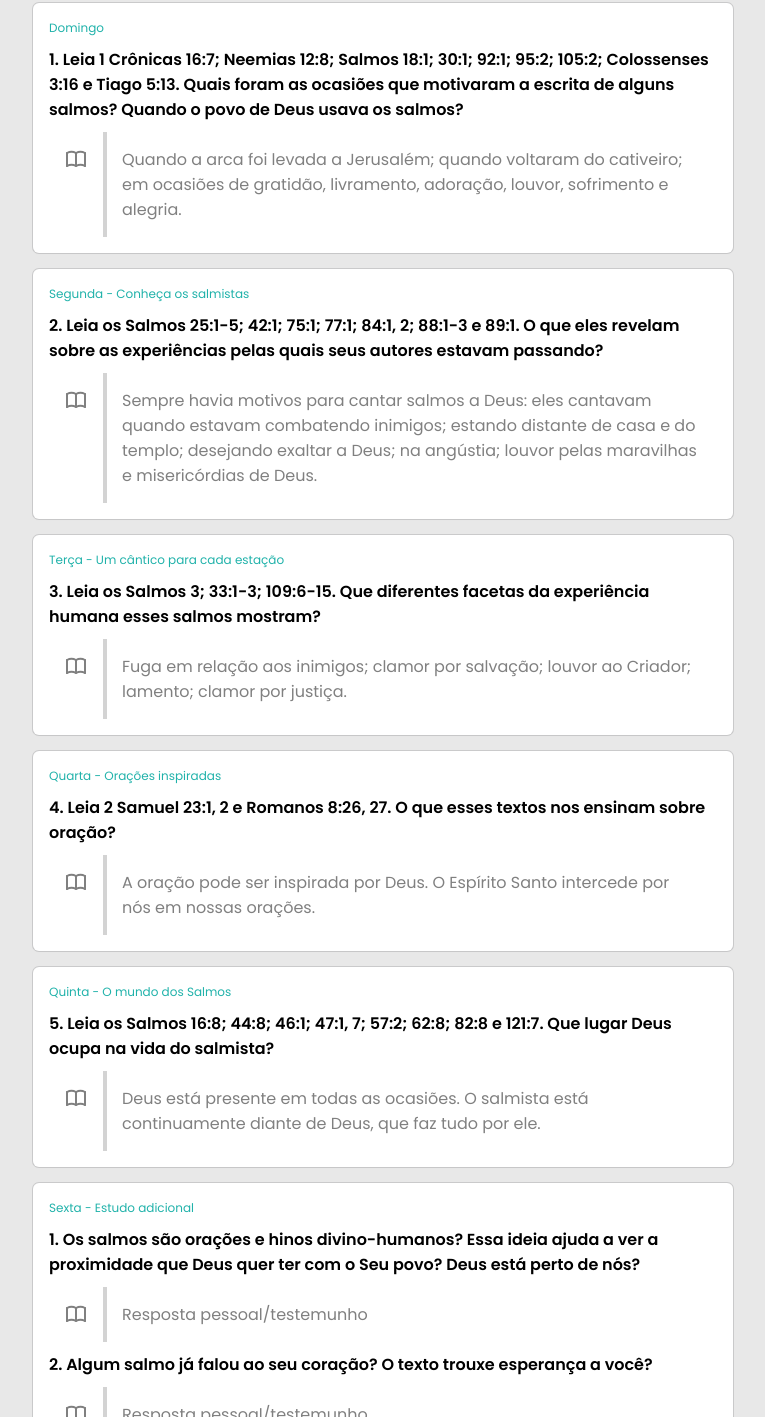
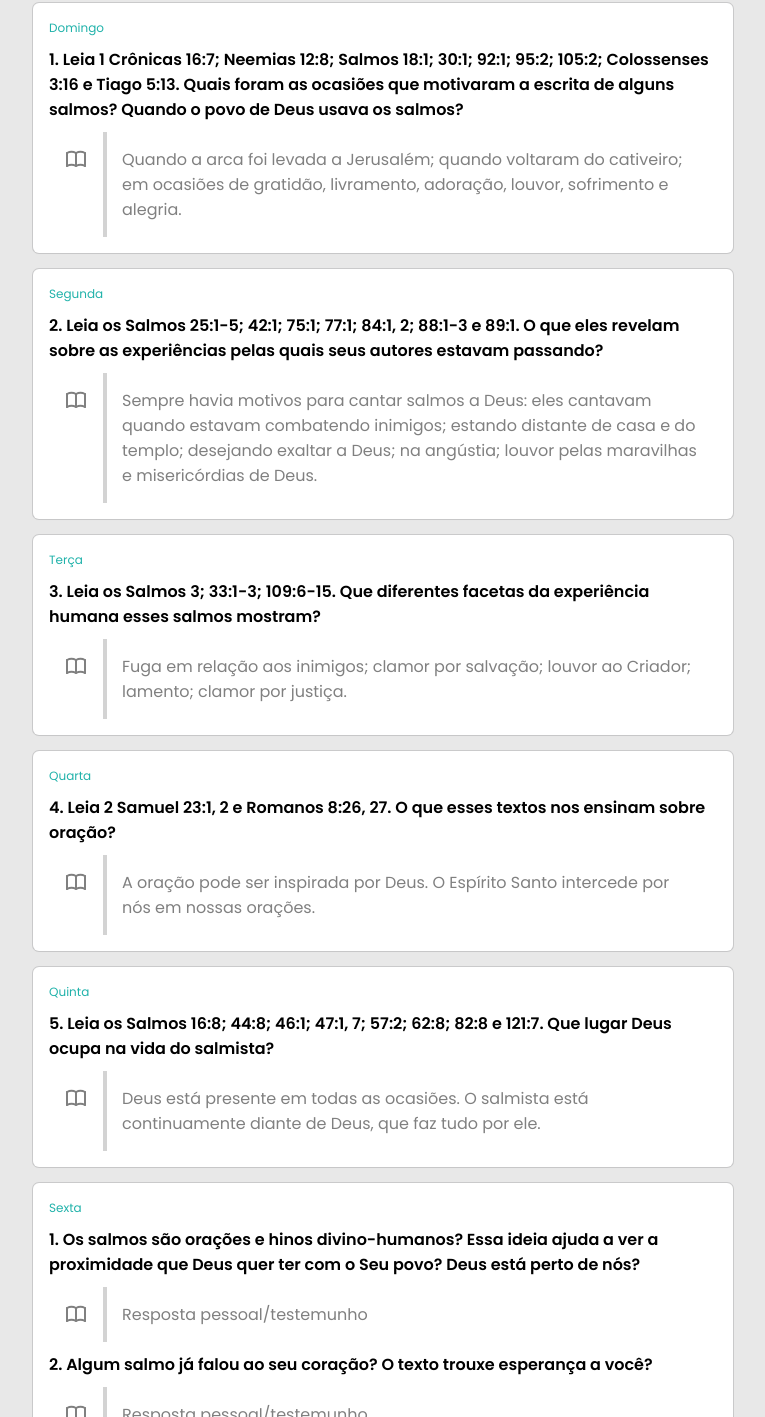
Before and after one commit to dls76/les, a plain HTML site: page index.html in a window 1280 px wide. Shown: the part 409-1826 px from the top of the page, without its empty margins (257-1022 px from the left). Drawn offline with Linux system fonts and the light colour scheme.

Commit message:
Update index.html

```diff
--- a/index.html
+++ b/index.html
@@ -63,7 +63,7 @@
           </div>
 
           <div class="box-item">
-                <div class="titulo-dia">Segunda - Conheça os salmistas</div>
+                <div class="titulo-dia" title="Conheça os salmistas">Segunda</div>
                 <dl class="accordion-list">
                   <dt class="pergunta">
                     2. Leia os Salmos 25:1-5; 42:1; 75:1; 77:1; 84:1, 2; 88:1-3 e
@@ -84,7 +84,7 @@
           </div>
 
           <div class="box-item">
-            <div class="titulo-dia">Terça - Um cântico para cada estação</div>
+            <div class="titulo-dia" title="Um cântico para cada estação">Terça</div>
             <dl class="accordion-list">
                 <dt class="pergunta">
                 3. Leia os Salmos 3; 33:1-3; 109:6-15. Que diferentes facetas da experiência humana esses salmos mostram?
@@ -103,7 +103,7 @@
           </div>
 
           <div class="box-item">
-            <div class="titulo-dia">Quarta - Orações inspiradas</div>
+            <div class="titulo-dia" title="Orações inspiradas">Quarta</div>
                 <dl class="accordion-list">
                     <dt class="pergunta">
                     4. Leia 2 Samuel 23:1, 2 e Romanos 8:26, 27. O que esses textos nos ensinam sobre oração?
@@ -122,7 +122,7 @@
           </div>
 
           <div class="box-item">
-            <div class="titulo-dia">Quinta - O mundo dos Salmos</div>
+            <div class="titulo-dia" title="O mundo dos Salmos">Quinta</div>
                 <dl class="accordion-list">
                   <dt class="pergunta">
                     5. Leia os Salmos 16:8; 44:8; 46:1; 47:1, 7; 57:2; 62:8; 82:8 e 121:7. Que lugar Deus ocupa na vida do salmista?
@@ -142,7 +142,7 @@
           </div>
 
           <div class="box-item">
-            <div class="titulo-dia">Sexta - Estudo adicional</div>
+            <div class="titulo-dia" title="Estudo adicional">Sexta</div>
                 <dl class="accordion-list">
                     <dt class="pergunta">1. Os salmos são orações e hinos divino-humanos? Essa ideia ajuda a ver a proximidade que Deus quer ter com o Seu povo? Deus está perto de nós?</dt>
                         <dd class="resposta">
```
